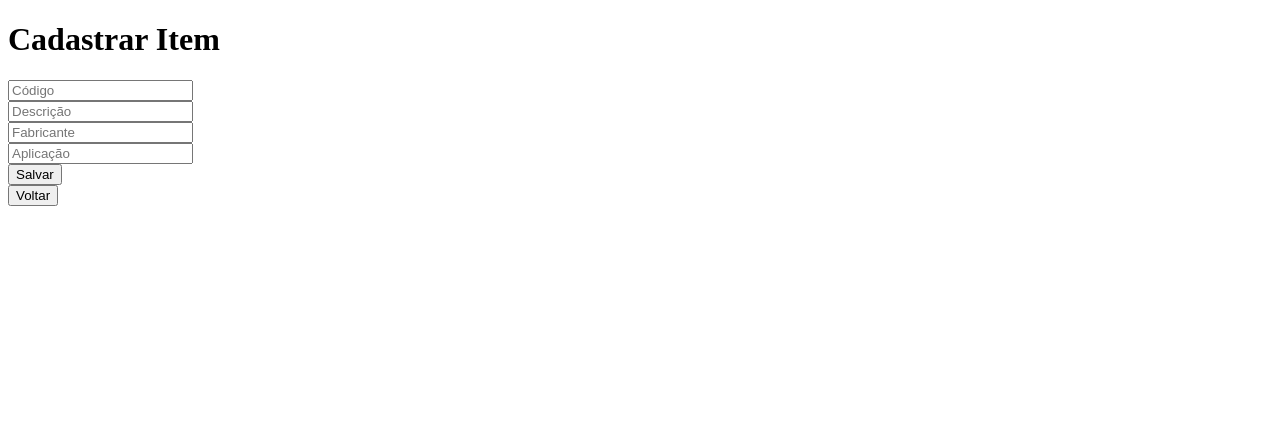
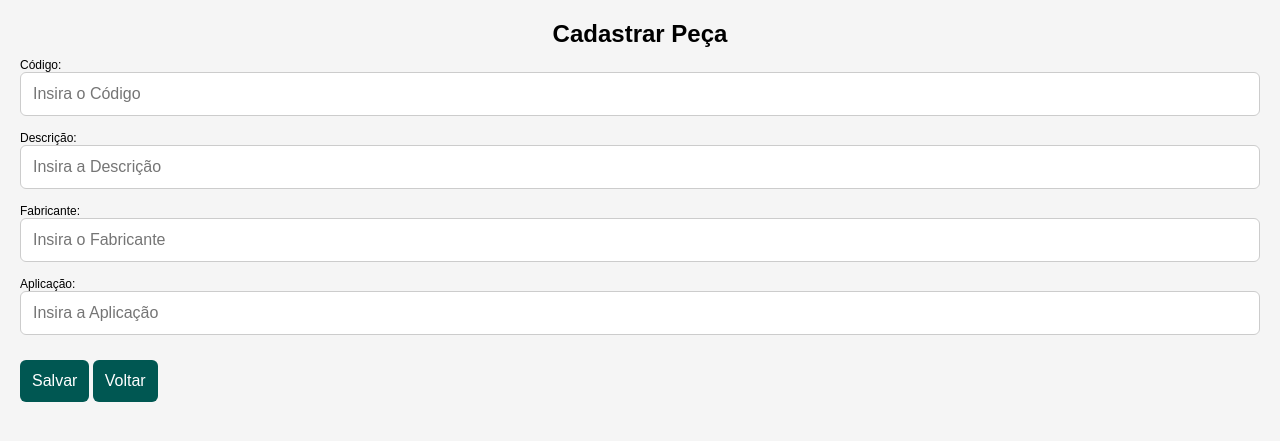
Before and after one commit to ademilson-maciel/projeto_autopecas_api, a Flask app: page /nova in a window 1280 px wide. Shown: the top 441 px of the page. Run offline with Flask 3, Linux system fonts and the light colour scheme.

Commit message:
Realizada mellhorias no visual e adaptações no form.html

```diff
--- a/static/style.css
+++ b/static/style.css
@@ -2,6 +2,8 @@ body {
   font-family: Arial, sans-serif;
   padding: 20px;
   margin: 0px auto;
+  font-size: 12px;
+  background-color: #f5f5f5;
 }
 
 h1 {
@@ -15,6 +17,7 @@ td {
   border: 1px solid #333;
   border-collapse: collapse;
   padding: 7px;
+  margin: 10px 0px 10px auto;
 }
 
 a {
@@ -29,3 +32,53 @@ ul {
 form {
   margin: 10px 0;
 }
+
+.buscar {
+  width: 30%;
+}
+
+tbody tr:nth-child(odd) {
+  background-color: #eee;
+  width: 100%;
+}
+
+.tabela-container {
+  width: 95%; /* ou a largura desejada */
+  height: 300px; /* ou a altura desejada */
+  overflow: auto; /* ou overflow: scroll; */
+}
+
+input {
+  padding: 12px;
+  font-size: 16px;
+  border: 1px solid #ccc;
+  border-radius: 6px;
+  margin-bottom: 15px;
+  width: 100%;
+  box-sizing: border-box;
+}
+
+button {
+  padding: 12px;
+  background-color: #005752;
+  color: white;
+  font-size: 16px;
+  border: none;
+  border-radius: 6px;
+  cursor: pointer;
+  margin-top: 10px;
+}
+
+button:hover {
+  background-color: #007067;
+}
+
+.form {
+  font-family: Arial, sans-serif;
+  background-color: #f5f5f5;
+  display: flex;
+  justify-content: center;
+  align-items: center;
+  height: 100vh;
+  margin: 0;
+}
--- a/templates/form.html
+++ b/templates/form.html
@@ -2,47 +2,70 @@
 <html lang="pt-br">
   <head>
     <meta charset="UTF-8" />
-    <title>{% if peca %}Editar{% else %}Cadastrar{% endif %} Item</title>
+    <title>Cadastro de Peça</title>
+    <link
+      rel="stylesheet"
+      href="{{ url_for('static', filename='style.css') }}"
+    />
   </head>
   <body>
-    <h1>{% if peca %}Editar{% else %}Cadastrar{% endif %} Item</h1>
-
-    {% with messages = get_flashed_messages(with_categories=true) %} {% if
-    messages %}
-    <ul>
-      {% for category, message in messages %}
-      <li class="{{ category }}">{{ message }}</li>
-      {% endfor %}
-    </ul>
-    {% endif %} {% endwith %}
+    <div class="form-container">
+      <h1>{% if peca %}Editar{% else %}Cadastrar{% endif %} Peça</h1>
 
       <form method="POST">
+        <label for="codigo">Código:</label>
         <input
+          type="text"
+          id="codigo"
           name="codigo"
-        placeholder="Código"
-        value="{{ peca.id_codigo if peca else '' }}"
+          placeholder="Insira o Código"
+          value="{{ peca.codigo if peca else '' }}"
+          {%
+          if
+          peca
+          %}readonly{%
+          endif
+          %}
           required
-      /><br />
+        />
+
+        <label for="descricao">Descrição:</label>
         <input
+          type="text"
+          id="descricao"
           name="descricao"
-        placeholder="Descrição"
+          placeholder="Insira a Descrição"
           value="{{ peca.descricao if peca else '' }}"
           required
-      /><br />
+        />
+
+        <label for="fabricante">Fabricante:</label>
         <input
+          type="text"
+          id="fabricante"
           name="fabricante"
-        placeholder="Fabricante"
+          placeholder="Insira o Fabricante"
           value="{{ peca.fabricante if peca else '' }}"
           required
-      /><br />
+        />
+
+        <label for="aplicacao">Aplicação:</label>
         <input
+          type="text"
+          id="aplicacao"
           name="aplicacao"
-        placeholder="Aplicação"
+          placeholder="Insira a Aplicação"
           value="{{ peca.aplicacao if peca else '' }}"
           required
-      /><br />
+        />
+
+        <div class="button-group">
           <button type="submit">Salvar</button>
+          <a href="{{ url_for('index') }}"
+            ><button type="button">Voltar</button></a
+          >
+        </div>
       </form>
-    <a href="{{ url_for('index') }}"><button type="submit">Voltar</button></a>
+    </div>
   </body>
 </html>
```
Also changed, not shown: templates/index.html (+6 -2 lines), instance/pecas.db. Lines whose indentation alone changed are shown as unchanged.
